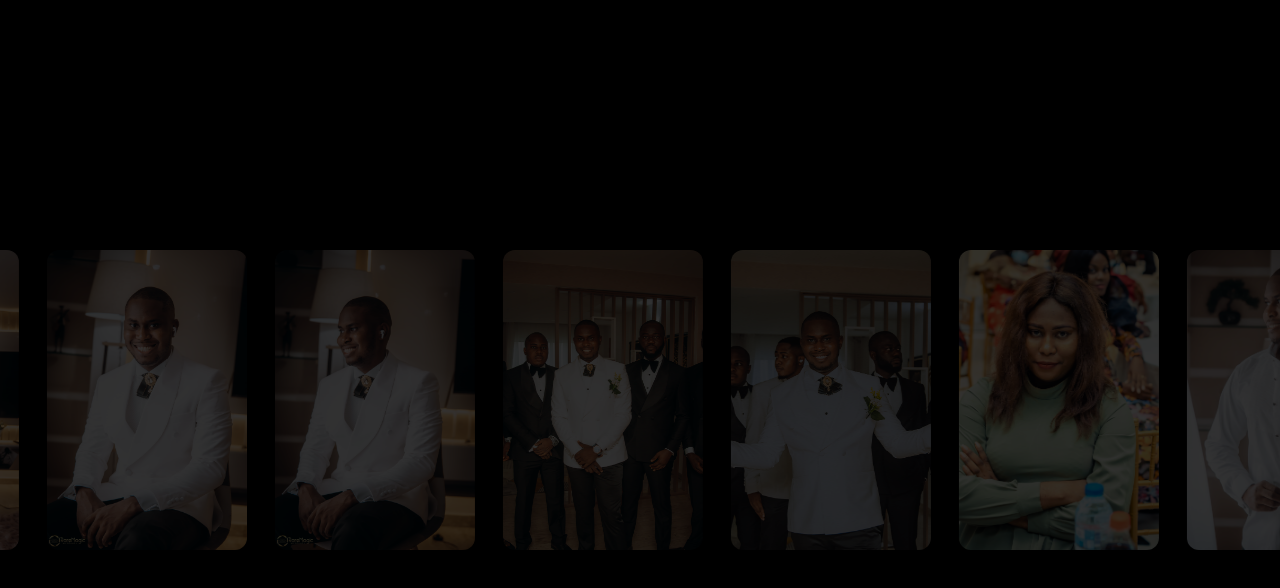
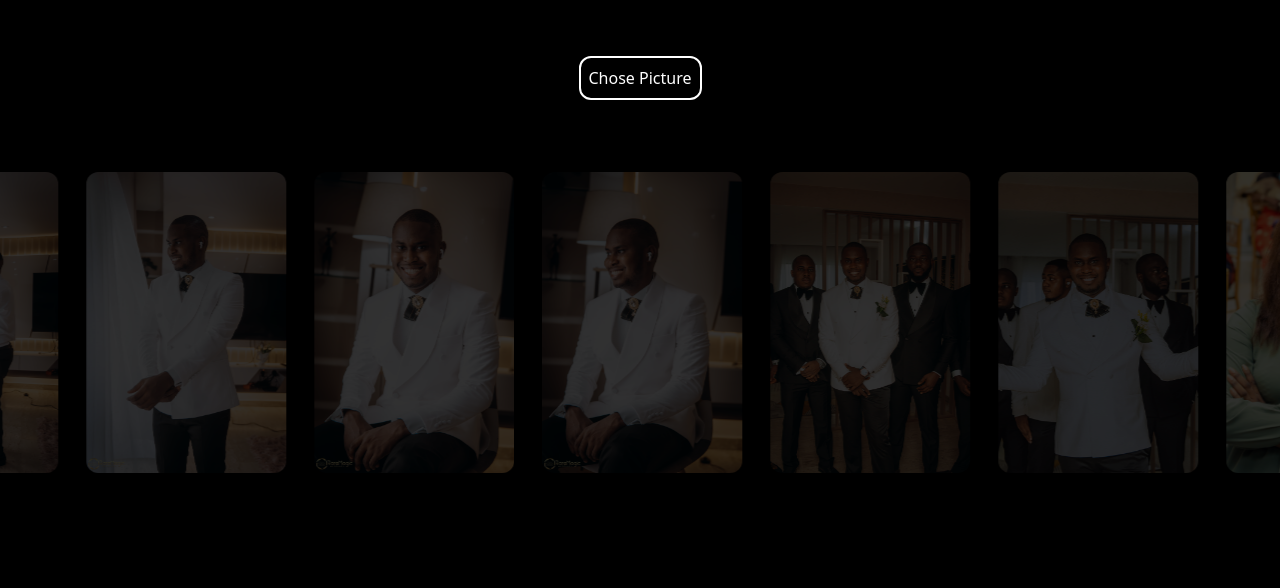
Before and after one commit to ChibuikemMichaelIlonze/Img-Generator, a React (Create React App) app: page / in a window 1280 px wide. Shown: the top 588 px of the page. Built offline with nearby package versions, Linux system fonts and the light colour scheme.

Commit message:
added a button with names and a transition

```diff
--- a/src/App.js
+++ b/src/App.js
@@ -2,7 +2,7 @@ import Generator from "./components/Generator";
 
 function App() {
   return (
-  <div className="overflow-x-hidden">
+  <div className="overflow-hidden">
       <Generator />
     </div>
   );
--- a/src/components/Generator.css
+++ b/src/components/Generator.css
@@ -1,4 +1,3 @@
-
 .maindiv {
   animation: 25s slide infinite linear;
 }
@@ -11,3 +10,16 @@
     transform: translateX(-300%);
   }
 }
+.mainScale {
+  transition-duration: 3s;
+}
+
+@keyframes slideaway {
+  from { display: flex; }
+  to { transform: translateY(100%);}
+}
+
+.hide {
+  animation: slideaway 5s;
+  display: none;
+}
--- a/src/components/Generator.js
+++ b/src/components/Generator.js
@@ -5,6 +5,7 @@ import "./Generator.css";
 const Generator = () => {
   const [selectedImage, setSelectedImage] = useState(null);
   const [animation, setAnimation] = useState(true);
+  const [scale, setScale] = useState(false);
 
   const handleClick = (index) => {
     setSelectedImage(index);
@@ -13,6 +14,9 @@ const Generator = () => {
   const handleClickleave = () => {
     setAnimation(true);
   };
+  const handleScale = () => {
+    setScale(!scale);
+  };
 
   const duplicatedImagePaths = [];
   for (let i = 0; i < 3; i++) {
@@ -20,7 +24,36 @@ const Generator = () => {
   }
 
   return (
-    <div className=" relative flex p-10 bg-black flex-col w-fit h-screen justify-center ">
+    <div className={` relative flex  bg-black flex-col w-fit  h-screen`}>
+      <div className="text-center my-14">
+        <button
+          onClick={() => handleScale()}
+          className=" w-fit h-fit p-2 whitespace-nowrap text-white border-2 border-white rounded-xl"
+        >
+          Chose Picture
+        </button>
+      </div>
+
+      <div
+        className={` flex flex-col  w-screen items-center  text-white ${
+          scale
+            ? " h-screen my-10 opacity-100"
+            : "h-0 opacity-0 overflow-hidden duration-[2s]"
+        } duration-[4s] ease-in-out`}
+      >
+        <ul className={`gap-7 flex text-center flex-row  text-3xl`}>
+          <li>Chukwunonso</li>
+          <li>Chioma</li>
+          <li>Chibuike</li>
+          <li>Chinelo</li>
+        </ul>
+      </div>
+
+      <div
+        className={` ${
+          scale ? "h-20 overflow-hidden opacity-0" : "h-96 opacity-100  duration-[6s] ease-in-out"
+        } items-center flex flex-col duration-[4s] ease-in-out `}
+      >
         <div className={`${animation ? "maindiv" : ""} flex  gap-7  p-4 `}>
           {duplicatedImagePaths.map((path, index) => (
             <img
@@ -82,6 +115,7 @@ const Generator = () => {
           ))}
         </div>
       </div>
+    </div>
   );
 };
 
--- a/src/index.css
+++ b/src/index.css
@@ -5,4 +5,9 @@
 
 html {
   scroll-behavior: smooth;
+  overflow: hidden;
 }
+
+body{
+  overflow: hidden;
+}
```
Lines whose indentation alone changed are shown as unchanged.
